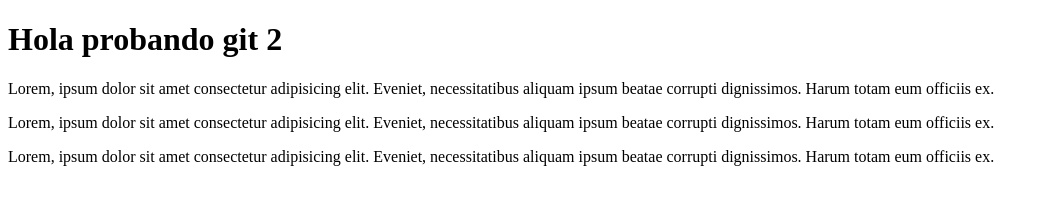
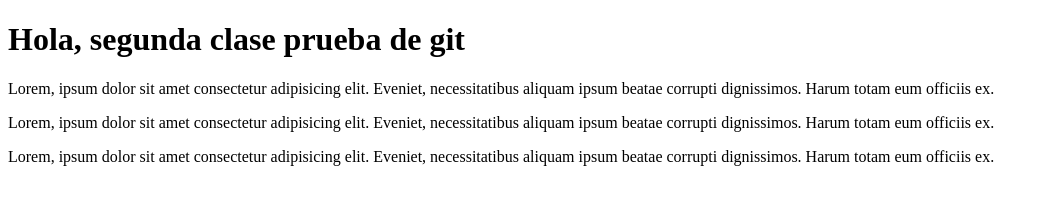
Before and after one commit to alramos06/prueba2, a plain HTML site: page index.html in a window 1280 px wide. Shown: the whole page, without its empty margins (0-1049 px from the left). Drawn offline with Linux system fonts and the light colour scheme.

Commit message:
cambio en rama conflicto

```diff
--- a/index.html
+++ b/index.html
@@ -7,7 +7,7 @@
         <title>Document</title>
     </head>
     <body>
-        <h1>Hola probando git 2</h1>
+        <h1>Hola, segunda clase prueba de git</h1>
         <p>Lorem, ipsum dolor sit amet consectetur adipisicing elit. Eveniet, necessitatibus aliquam ipsum beatae corrupti dignissimos. Harum totam eum officiis ex.</p>
 
         <p>Lorem, ipsum dolor sit amet consectetur adipisicing elit. Eveniet, necessitatibus aliquam ipsum beatae corrupti dignissimos. Harum totam eum officiis ex.</p>
```
